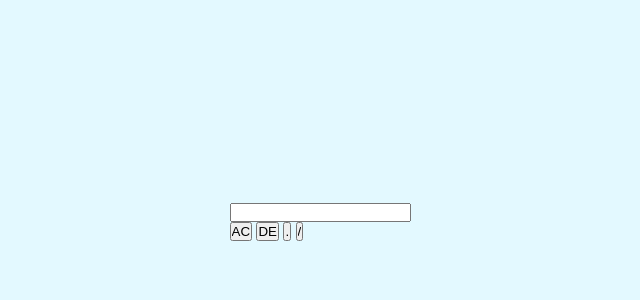
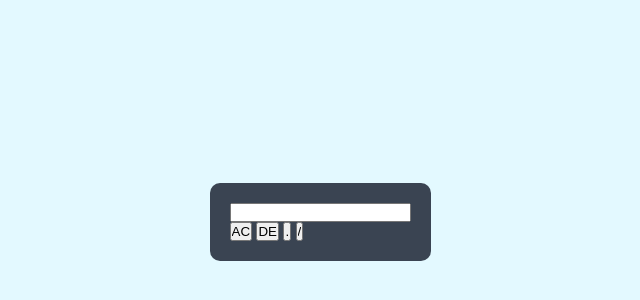
Before and after one commit to PoojaAnbalagan/CALCULATOR, a plain HTML site: page index.html in a window 1280 px wide. Shown: the part 178-478 px from the top of the page, without its empty margins (320-960 px from the left). Drawn offline with Linux system fonts and the light colour scheme.

Commit message:
set styles for whole doc

```diff
--- a/style.css
+++ b/style.css
@@ -14,3 +14,9 @@
     align-items: center;
     justify-content: center;
 }
+
+.calculator{
+    background:#3a4452;
+    padding: 20px;
+    border-radius: 10px;
+}
```
